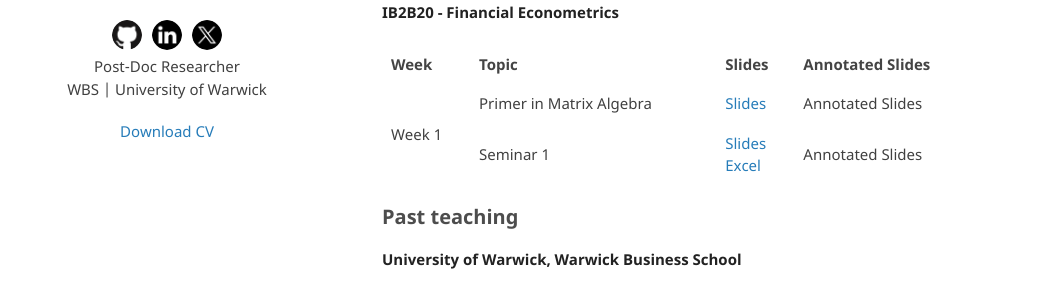
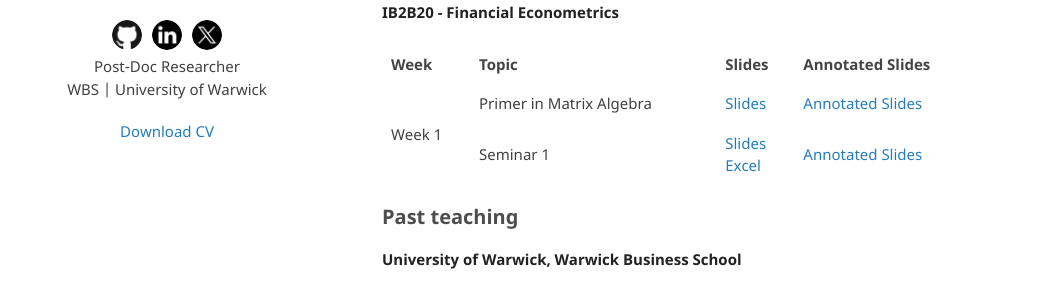
Before and after one commit to GiulioRossetti94/giuliorossetti94.github.io, a Jekyll site: the page built from teaching.md, in a window 1280 px wide. Shown: the part 341-628 px from the top of the page, without its empty margins (133-1186 px from the left). Built offline with Jekyll 4.4.1, drawn with Linux system fonts in a browser that asks for light colours.

Commit message:
slides annotated

```diff
--- a/teaching.md
+++ b/teaching.md
@@ -43,7 +43,7 @@ permalink: /teaching/
     </td>
     <td>
     <!-- <a href="URL_TO_ANNOTATED_SLIDES_WEEK1_SET1" target="_blank" class="slide-link" onclick="trackDownload('Week 1 - Primer Annotated Slides')">View Annotated Slides</a> -->
-    <span>Annotated Slides</span>
+    <a href="{{ site.baseurl }}/assets/slides/matrixalgebra_GR_annotated.pdf" target="_blank" class="slide-link" onclick="trackDownload('Week 1 - Primer Slides annotated')">Annotated Slides</a>
     </td>
   </tr>
  <tr>
@@ -60,7 +60,7 @@ permalink: /teaching/
   </td>
   <td>
     <!-- Annotated slides not yet available -->
-    <span>Annotated Slides</span>
+    <a href="{{ site.baseurl }}/assets/slides/week1_GR_annotated.pdf" target="_blank" class="slide-link" onclick="trackDownload('Week 1 - annotated')">Annotated Slides</a>
     <!-- Uncomment when available -->
     <!-- <a href="URL_TO_ANNOTATED_SLIDES_WEEK1_SET2" target="_blank">View Annotated Slides</a> -->
   </td>
```
Also changed, not shown: 2 other files.
